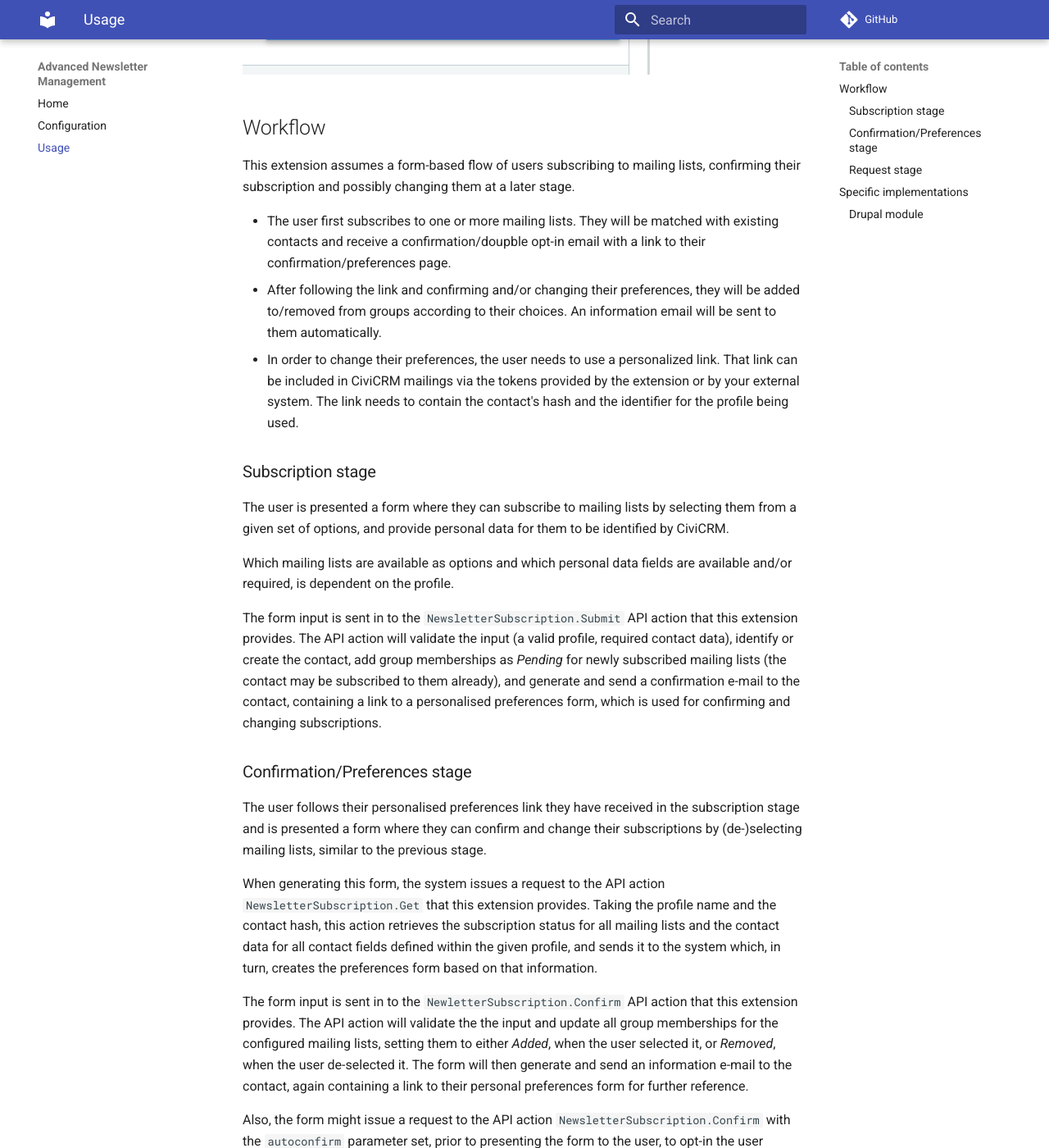
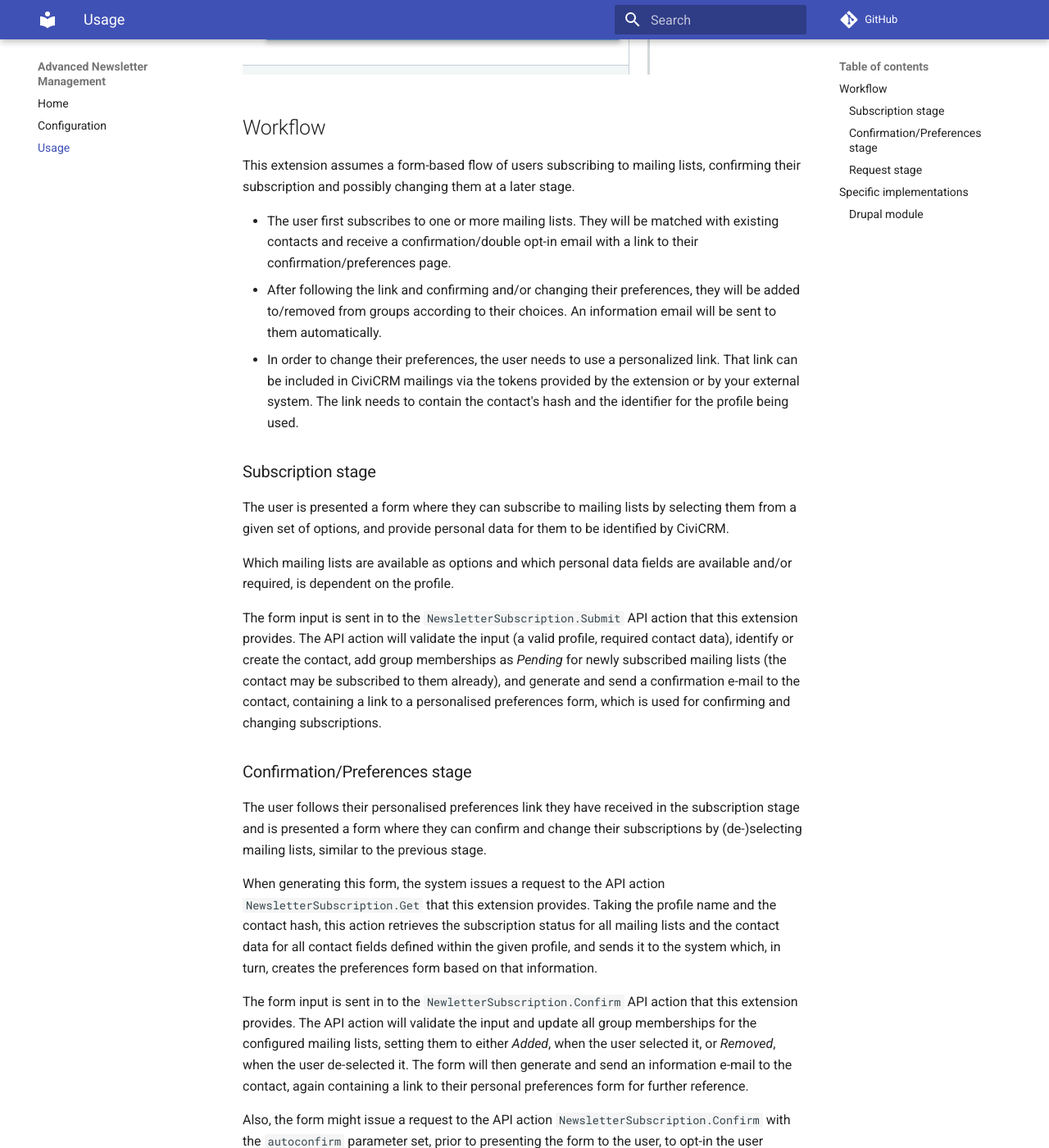
Before and after one commit to systopia/de.systopia.newsletter, an MkDocs documentation site: the page built from docs/usage.md, in a window 1280 px wide and 1400 px high, scrolled down 669 px. Shown: the whole window at 82% size. Built offline with MkDocs 1.6.1 and Material for MkDocs 9.7.7, drawn with Linux system fonts in a browser that asks for light colours; comment, search, counter and statistics services are not loaded.

Commit message:
Fix documentation typos

```diff
--- a/docs/usage.md
+++ b/docs/usage.md
@@ -20,7 +20,7 @@ This extension assumes a form-based flow of users subscribing to mailing lists,
 confirming their subscription and possibly changing them at a later stage.
 
 - The user first subscribes to one or more mailing lists. They will be matched
-  with existing contacts and receive a confirmation/doupble opt-in email with a
+  with existing contacts and receive a confirmation/double opt-in email with a
   link to their confirmation/preferences page.
 - After following the link and confirming and/or changing their preferences,
   they will be added to/removed from groups according to their choices. An
@@ -62,8 +62,8 @@ given profile, and sends it to the system which, in turn, creates the
 preferences form based on that information.
 
 The form input is sent in to the `NewletterSubscription.Confirm` API action that
-this extension provides. The API action will validate the the input and update
-all group memberships for the configured mailing lists, setting them to either
+this extension provides. The API action will validate the input and update all
+group memberships for the configured mailing lists, setting them to either
 *Added*, when the user selected it, or *Removed*, when the user de-selected it.
 The form will then generate and send an information e-mail to the contact, again
 containing a link to their personal preferences form for further reference.
```
